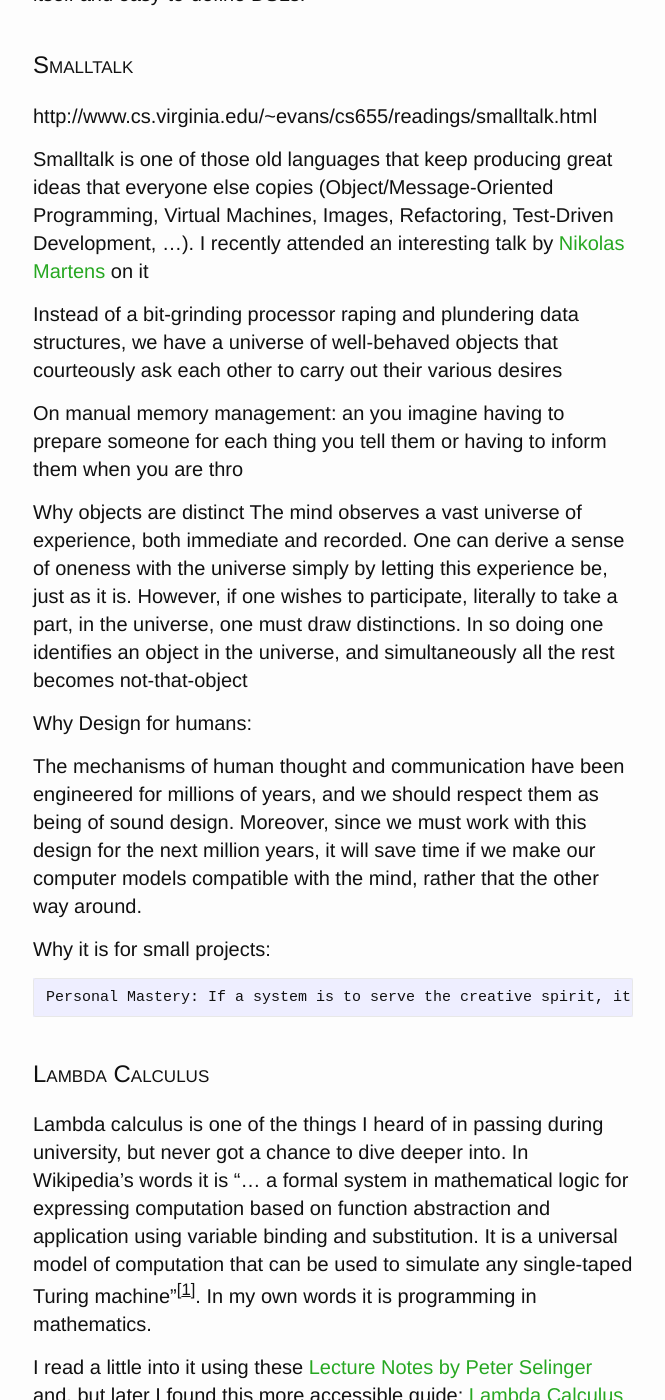
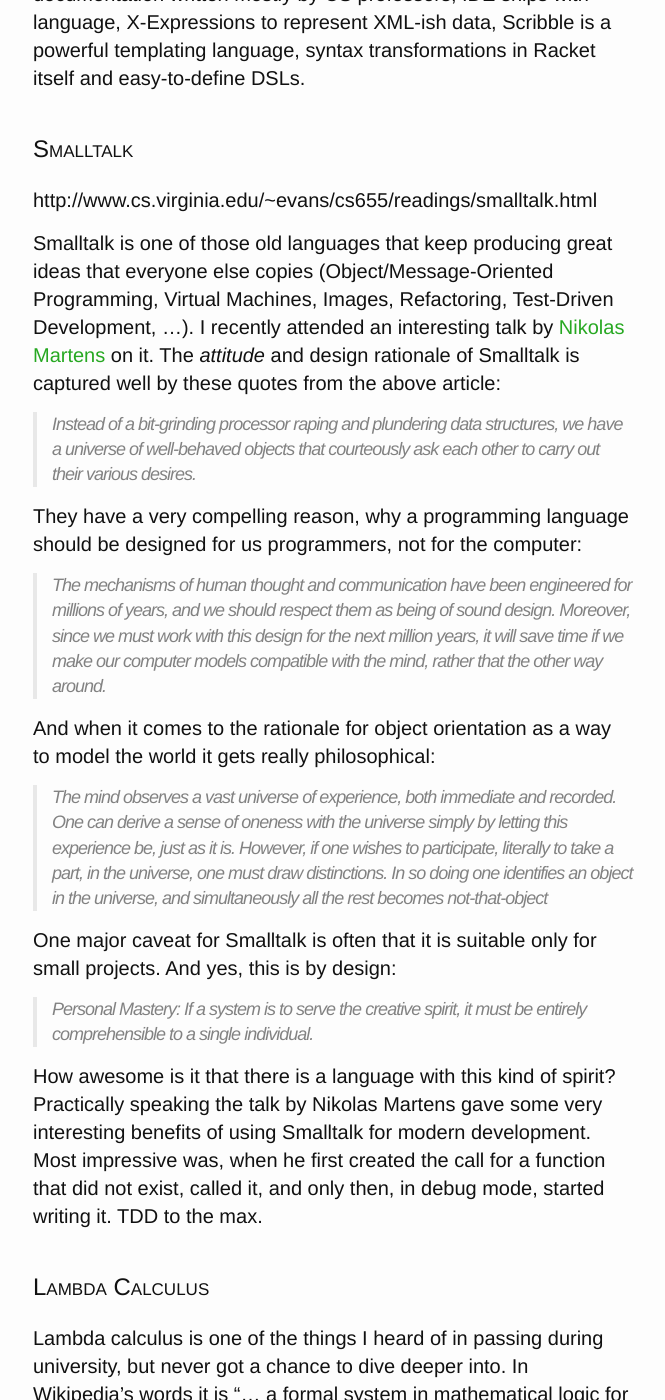
Before and after one commit to holsky/schmeisky.com, a Jekyll site: the page built from coolstuff.md, in a window 1280 px wide and 1400 px high, scrolled down 1828 px. Shown: the whole window, without its empty margins (307-972 px from the left). Built offline with Jekyll 4.4.1, drawn with Linux system fonts in a browser that asks for light colours; nearby versions of some CDN libraries; some of the changed text lies outside the part shown.

Commit message:
finish erlang

````diff
--- a/coolstuff.md
+++ b/coolstuff.md
@@ -35,25 +35,23 @@
 
 http://www.cs.virginia.edu/~evans/cs655/readings/smalltalk.html
 
-Smalltalk is one of those old languages that keep producing great ideas that everyone else copies (Object/Message-Oriented Programming, Virtual Machines, Images, Refactoring, Test-Driven Development, ...). I recently attended an interesting talk by [Nikolas Martens](http://rtens.org/) on it
+Smalltalk is one of those old languages that keep producing great ideas that everyone else copies (Object/Message-Oriented Programming, Virtual Machines, Images, Refactoring, Test-Driven Development, ...). I recently attended an interesting talk by [Nikolas Martens](http://rtens.org/) on it. The *attitude* and design rationale of Smalltalk is captured well by these quotes from the above article:
 
-Instead of a bit-grinding processor raping and plundering data structures, we have a universe of well-behaved objects that courteously ask each other to carry out their various desires
+> Instead of a bit-grinding processor raping and plundering data structures, we have a universe of well-behaved objects that courteously ask each other to carry out their various desires.
 
-On manual memory management:
-an you imagine having to prepare someone for each thing you tell them or having to inform them when you are thro
+They have a very compelling reason, why a programming language should be designed for us programmers, not for the computer:
 
-Why objects are distinct
-The mind observes a vast universe of experience, both immediate and recorded. One can derive a sense of oneness with the universe simply by letting this experience be, just as it is. However, if one wishes to participate, literally to take a part, in the universe, one must draw distinctions. In so doing one identifies an object in the universe, and simultaneously all the rest becomes not-that-object
+> The mechanisms of human thought and communication have been engineered for millions of years, and we should respect them as being of sound design. Moreover, since we must work with this design for the next million years, it will save time if we make our computer models compatible with the mind, rather that the other way around.
 
+And when it comes to the rationale for object orientation as a way to model the world it gets really philosophical:
 
-Why Design for humans:
+> The mind observes a vast universe of experience, both immediate and recorded. One can derive a sense of oneness with the universe simply by letting this experience be, just as it is. However, if one wishes to participate, literally to take a part, in the universe, one must draw distinctions. In so doing one identifies an object in the universe, and simultaneously all the rest becomes not-that-object
 
-The mechanisms of human thought and communication have been engineered for millions of years, and we should respect them as being of sound design. Moreover, since we must work with this design for the next million years, it will save time if we make our computer models compatible with the mind, rather that the other way around.
+One major caveat for Smalltalk is often that it is suitable only for small projects. And yes, this is by design:
 
-Why it is for small projects:
+> Personal Mastery: If a system is to serve the creative spirit, it must be entirely comprehensible to a single individual.
 
-    Personal Mastery: If a system is to serve the creative spirit, it must be entirely comprehensible to a single individual.
-
+How awesome is it that there is a language with this kind of spirit? Practically speaking the talk by Nikolas Martens gave some very interesting benefits of using Smalltalk for modern development. Most impressive was, when he first created the call for a function that did not exist, called it, and only then, in debug mode, started writing it. TDD to the max.
 
 ## Lambda Calculus
 
@@ -81,15 +79,31 @@
 
 An interesting side note I found in the [HN comments](https://news.ycombinator.com/item?id=14542938) on the different implenentations of very different complexity of `yes` . While the [Unix version](https://github.com/openbsd/src/blob/master/usr.bin/yes/yes.c) is as simple as you would expect, the [GNU version] rather complex, aligning memory pages and bypassing the standard library, to optimize for throughput. [One commenter](https://news.ycombinator.com/item?id=14543640) points out that quite often GNU programs look "odd", in order to avoid patent infringement concerns with UNIX. There is even a section in the (GNU coding standards)[https://www.gnu.org/prep/standards/standards.html#Reading-Non_002dFree-Code] to encourage this, e.g. by optimizing for speed instead of readability.
 
+## Nerves - embedded Elixir
+
+Elixir/Erlang is not something you usually associate with embedded system. Here is a framework that bridges the gap:
+
+http://nerves-project.org/
+
+## Unsong
+
+I somehow found this online book that was published until May 2017 and has come to a (surprising) end. It is a very entertaining read, since it contains a lot of word-play and played with my conception how the world works. In principle it is a large pun, that assumes flipped roles for science and superstition/religion, a world where everything from religion is true, while scientific laws do not uphold anymore. For example in the chapter [War and Peace](http://unsongbook.com/interlude-%D7%97-war-and-peace/), scientific facts that we consider a given through evidence are instead interpreted in a theological fashion:
+
+```
+ When a scientist says “space is infinite and full of stars”, she does not literally mean that the crystal sphere surrounding the Earth doesn’t exist. She is metaphorically referring to the infinitude of the human spirit, the limitless possibilities it offers, and the brightness and enlightenment waiting to be discovered.
+```
+
+## NASA
+
+I am a huge fan of space and space exploration. [Spacepod](https://www.listentospacepod.com/) is a great podcast that brings you really close to what we do to explore space and brought to my attention some of the interesting stuff NASA does:
+
+  * [Bright Spots and Color Differences Revealed on Ceres](https://www.nasa.gov/feature/jpl/bright-spots-and-color-differences-revealed-on-ceres) with a nod to fans of The Expanse
+  * There is a [Planetary Defense Coordination Office](https://www.nasa.gov/planetarydefense/overview)
+  * And they have an [app](https://cneos.jpl.nasa.gov/nda/), where you can practice defending earth from an asteroid using nukes
+
 ## English Language
 
 The English language has a larger vocabulary than other comparable European languages like French or German, maybe because English speakers have more fun to play around with foreign words and use them in their own language<span title="This is the short version of the reasoning in [The Mother Tongue](https://en.wikipedia.org/wiki/The_Mother_Tongue)"><sup><u>1</u></sup></span>. For me, learning English will never top because of words like these:
 
-  * [Ossified](https://en.wiktionary.org/wiki/ossify) - to turn into bone (literally), to become rigid in habits or to grow formulaic
-  * [Paraphernalia](https://en.wiktionary.org/wiki/paraphernalia) - miscellaneous items you need to carry out a certain activity<span title="Digging deeper brings up an interesting root: In ancient greece paraphernalia were the things a woman brought into marriage, which unlike her dowry remained in her own possesion."><sup><u>2</u></sup></span>
-  * [Lacuna](https://www.merriam-webster.com/dictionary/lacuna) -  a blank space or a missing, part, for example in a story or book. Roots in the latin word 'lacus' for lake
-  * [Apricity](http://www.merriam-webster.com/words-at-play/winter-words/apricity) - the warmth of the sun on a winter day
-
-
 
 Digging deeper on apricity brings to light this interesting history: According to Merriam-Webster the word brought into English by Henry Cockeram in 1623 when he recorded (or possibly invented it) for his dictionary. However, it never really made it out of the dictionary into general use and is probably exemplary for the fate of English words that come only from single authors and not from general speech.
````
Also changed, not shown: _drafts/english.mdown (added, +31 -0 lines), _drafts/erlang.txt (deleted, +0 -67 lines), _posts/2016-04-05-SE-Radio2.md (+4 -4 lines), _posts/2016-08-01-differences-edu-systrem.md (deleted, +0 -14 lines), _posts/2017-10-23-erlang.md (added, +175 -0 lines).
